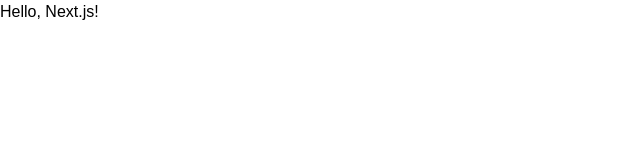
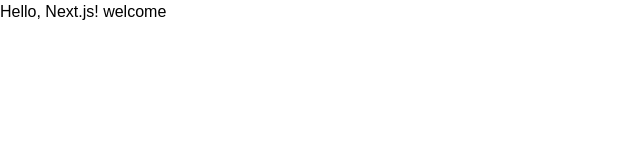
Before and after one commit to Murarisingh46/portfolio, a Next.js app: page / in a window 1280 px wide. Shown: the top 160 px of the page, without its empty margins (0-640 px from the left). Built offline with nearby package versions, Linux system fonts and the light colour scheme; a web font is replaced by a local one.

Commit message:
update layout and page structure for improved organization

```diff
--- a/app/page.js
+++ b/app/page.js
@@ -3,7 +3,7 @@
 export default function Home() {
   return (
     <div >
-      Hello, Next.js!
+      Hello, Next.js! welcome
     </div>
   );
 }
```
